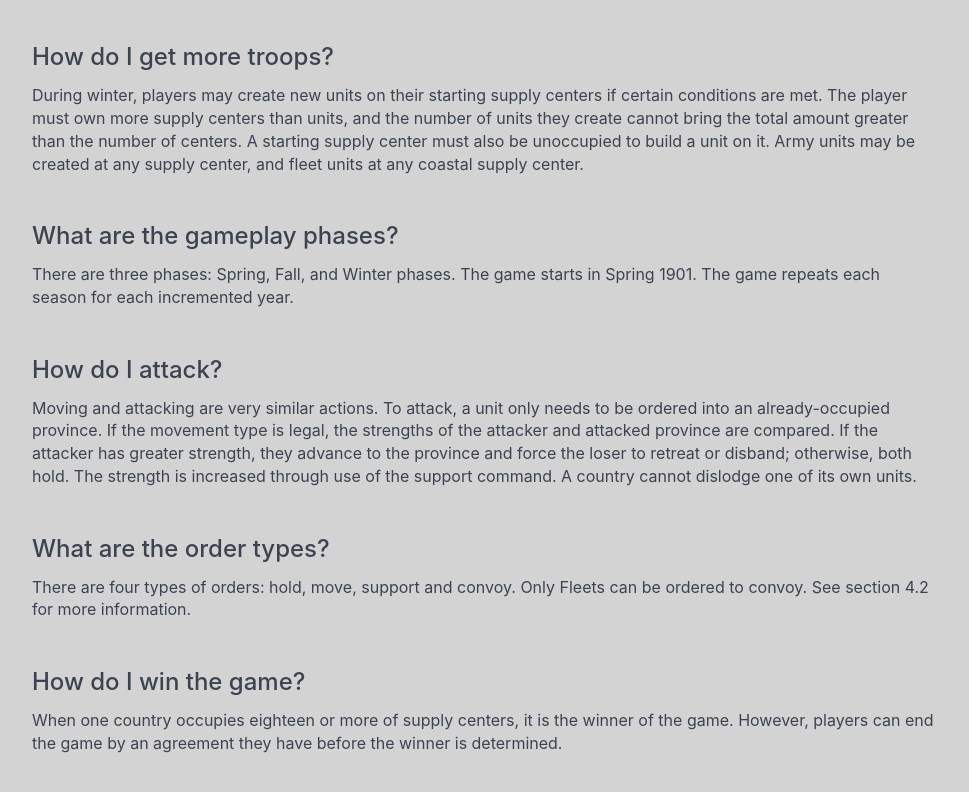
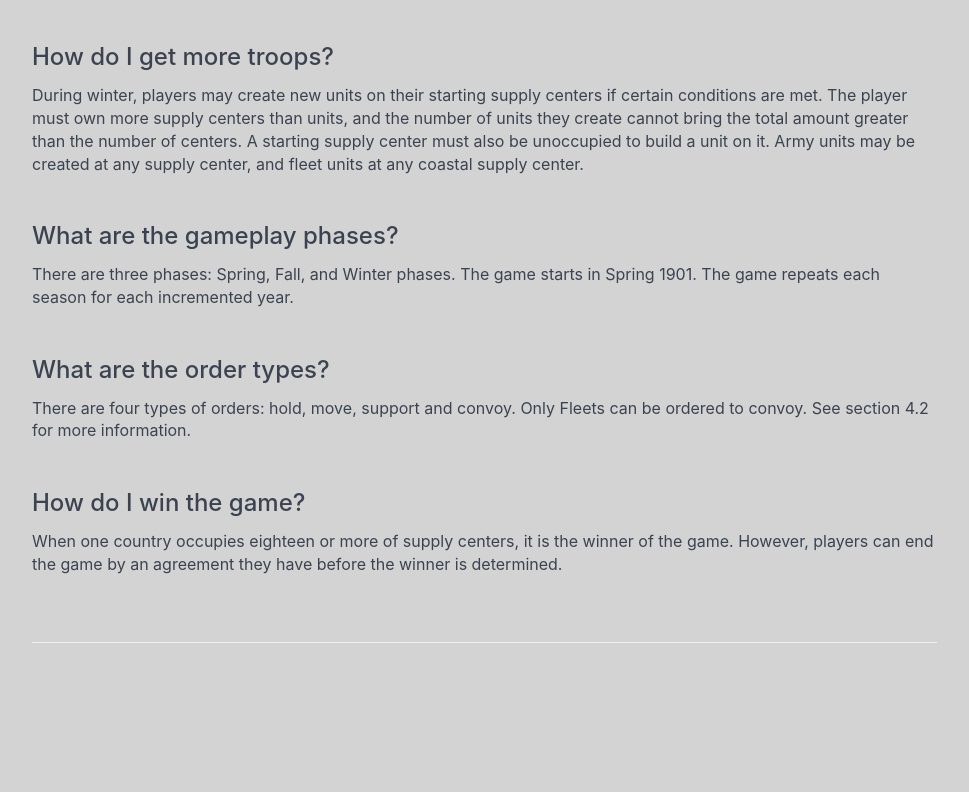
Before and after one commit to Jason7539/475Diplomacy, an Electron app: page src/faqs.html in a window 969 px wide. Shown: the part 767-1559 px from the top of the page. After the commit the page ends 1430 px from the top, so only its background shows below. Drawn offline with nearby package versions, Linux system fonts and the light colour scheme.

Commit message:
Updated Help Option

```diff
--- a/src/faqs.html
+++ b/src/faqs.html
@@ -60,11 +60,6 @@
                 <h4>What are the gameplay phases?</h4>
                 <p>There are three phases: Spring, Fall, and Winter phases. The game starts in Spring 1901. The game repeats each season for each incremented year.</p>
 
-                <!-- How to Attack? -->
-                <br>
-                <h4>How do I attack?</h4>
-                <p>Moving and attacking are very similar actions. To attack, a unit only needs to be ordered into an already-occupied province. If the movement type is legal, the strengths of the attacker and attacked province are compared. If the attacker has greater strength, they advance to the province and force the loser to retreat or disband; otherwise, both hold. The strength is increased through use of the support command. A country cannot dislodge one of its own units.</p>
-
                 <!-- Order Types? -->
                 <br>
                 <h4>What are the order types?</h4>
```
Also changed, not shown: src/gameInstructions.html (+1 -1 lines), 2 other files.
